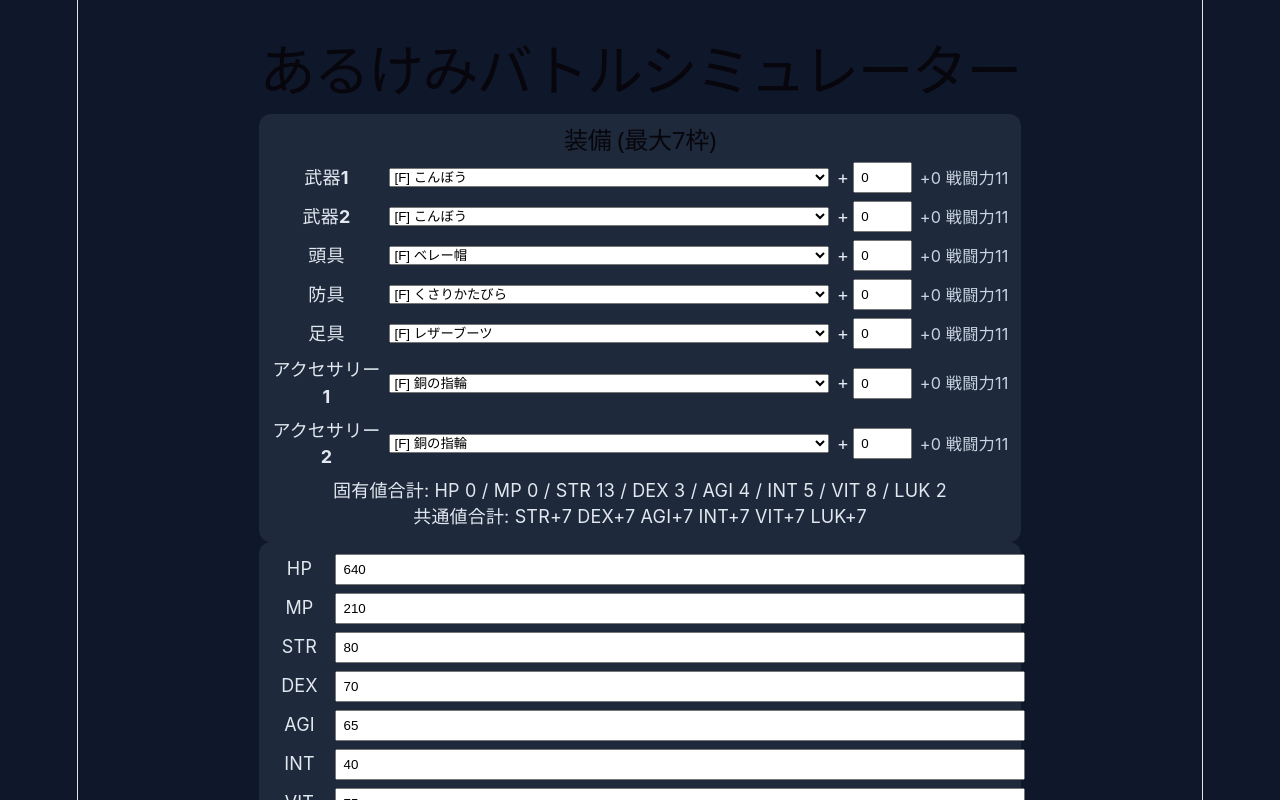
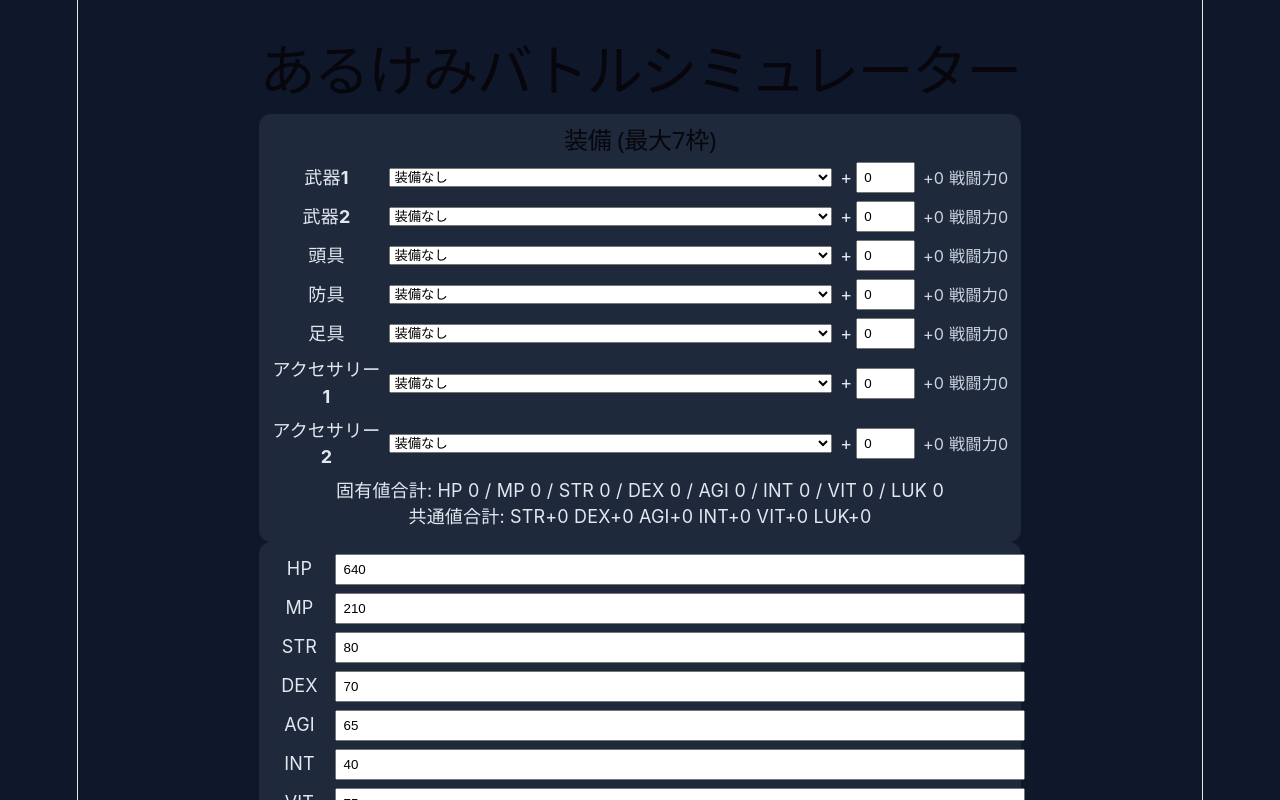
Before and after one commit to d-syumi/alcm-battle-sim, a React (Vite) app: page / in a window 1280 px wide. Shown: the top 800 px of the page. Built offline with nearby package versions, Linux system fonts and the light colour scheme.

Commit message:
初期装備を全スロット装備なしに変更

```diff
--- a/src/App.tsx
+++ b/src/App.tsx
@@ -75,10 +75,9 @@ const buildInitialEquipment = (): EquippedItem[] => {
   const result: EquippedItem[] = []
 
   for (const category of categories) {
-    const candidate = EQUIPMENT_MASTER.find((item) => item.category === category)
     const limit = EQUIPMENT_SLOT_LIMIT[category]
     for (let i = 0; i < limit; i += 1) {
-      if (candidate) result.push({ slotId: `${category}-${i + 1}`, category, itemId: candidate.id, plus: 0 })
+      result.push({ slotId: `${category}-${i + 1}`, category, itemId: '', plus: 0 })
     }
   }
   return result
```
